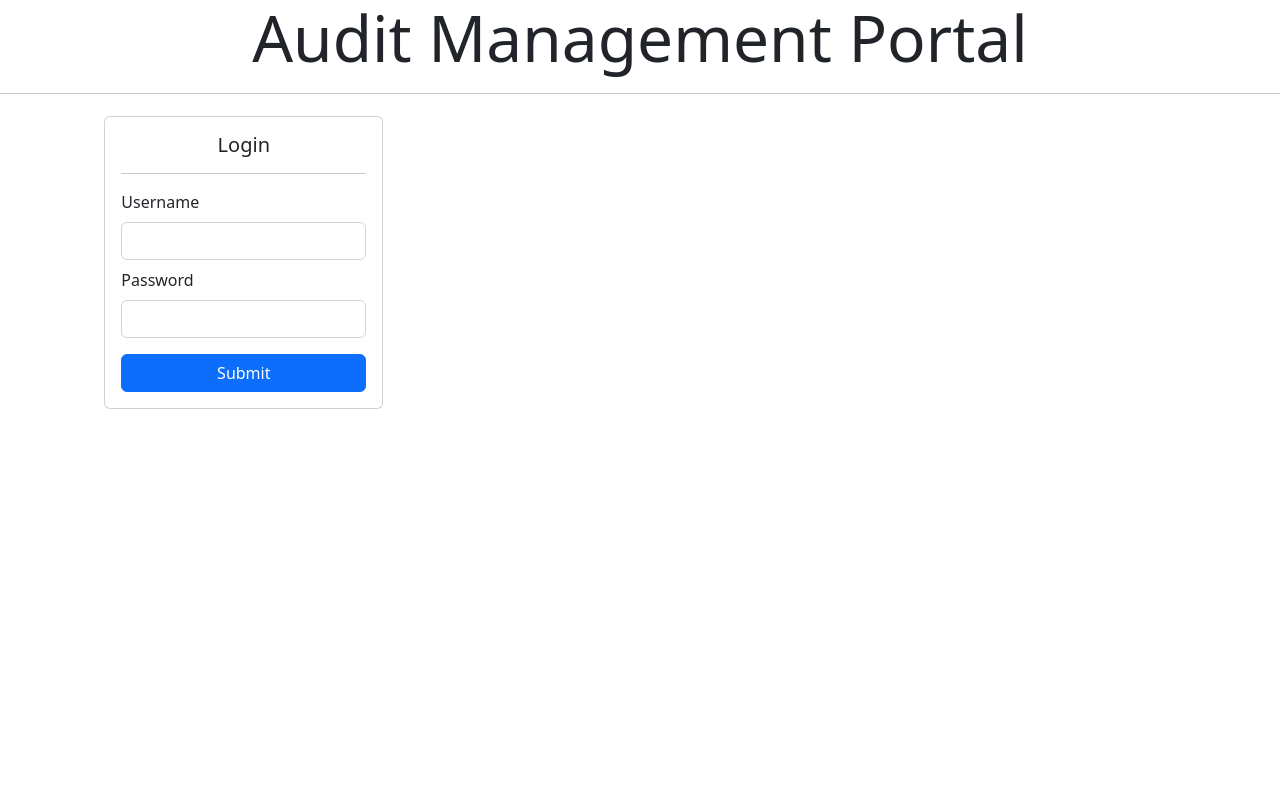
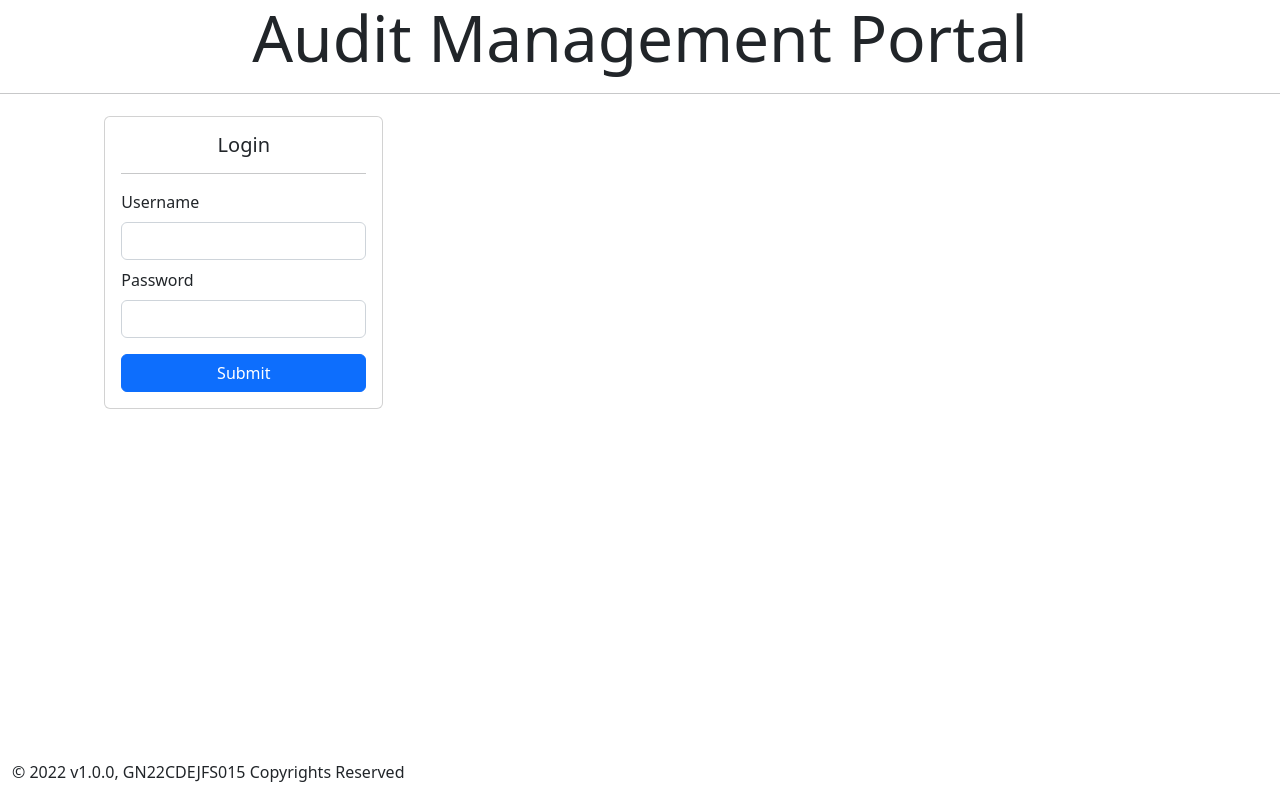
Before and after one commit to vanamalamanish/Audit-Portal, an Angular app: page /login in a window 1280 px wide. Built offline with nearby package versions, Linux system fonts and the light colour scheme.

Commit message:
added footer

```diff
--- a/src/app/login/login.component.html
+++ b/src/app/login/login.component.html
@@ -23,5 +23,7 @@
 
 
 </div>
-
+<footer class="container" style="bottom:0;position:fixed;">
+  <p>&#169; 2022 v1.0.0, GN22CDEJFS015 Copyrights Reserved </p>
+</footer>
 {{token}}
```
